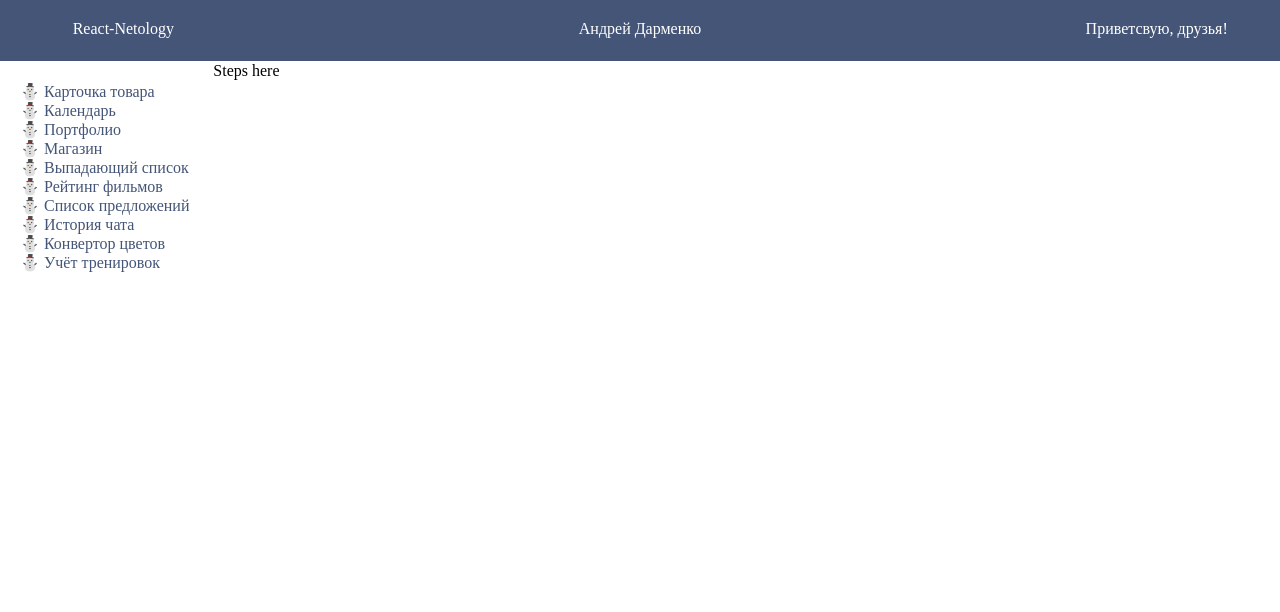
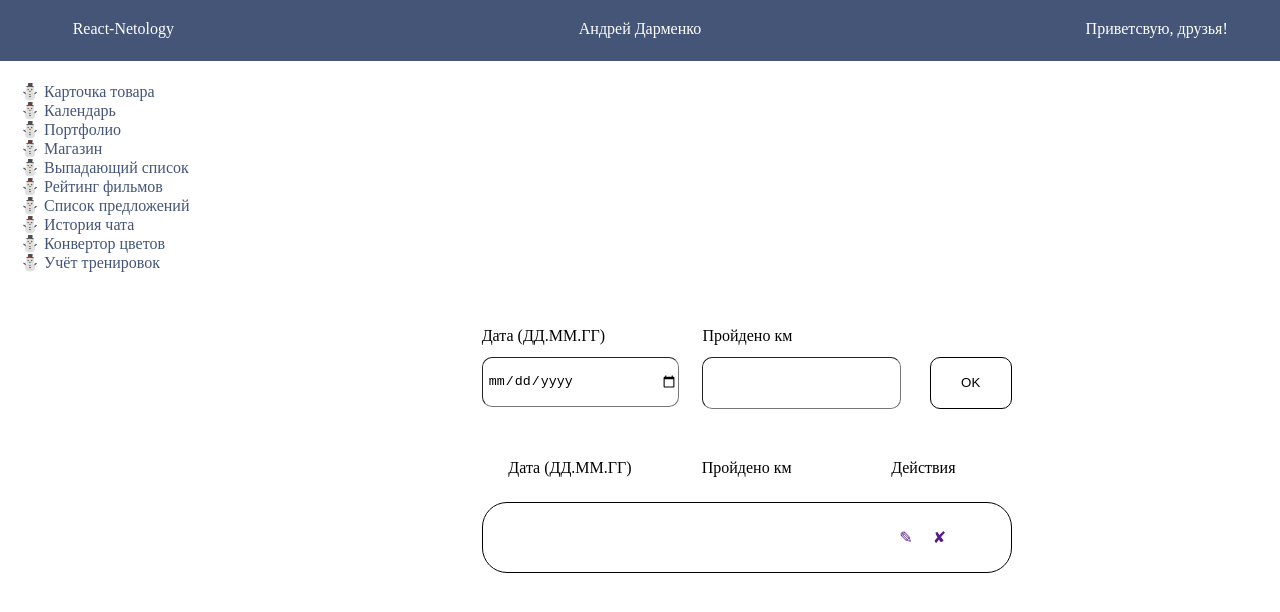
Before and after one commit to IamFenniks/react-netology, a React (Create React App) app: page /steps in a window 1280 px wide. Shown: the top 612 px of the page. Built offline with nearby package versions, Linux system fonts and the light colour scheme; a web font is replaced by a local one.

Commit message:
HW 4/2 is in a proccess

```diff
--- a/src/App.css
+++ b/src/App.css
@@ -1259,7 +1259,7 @@ top:5px;
 
 
 /* HomeWork 4/1 ---- START */
-.color-wrapper {
+.color-wrapper, .steps-wraper {
   width: 100%;
   height: 100vh;
   display: grid;
@@ -1293,7 +1293,59 @@ input.rgb {
 
 
 /* HomeWork 4/2 ---- START */
+.steps-wraper{grid-template-rows: auto auto;}
+.steps-form{
+  display: grid;
+  grid-template-columns: 5fr 5fr 2fr;
+  width: 530px;
+  margin: 0 auto;
+  position: relative;
+}
+.steps-form label{text-align: left;}
+.steps-form input{padding-left: 5px;}
+.steps-form input, .steps-form button{
+  width: 190px;
+  height: 48px;
+  margin-top: 12px;
+  border-radius: 10px;
+  background-color: #fff;
+  color: #000;
+  border-width: thin;
+}
+.steps-form input:hover, .steps-form button:hover {
+  background-color: lightblue;
+}
+.steps-form button{
+  width: 82px;
+  height: 52px;
+  border: 1px solid #000;
+  position: absolute;
+  right: 0;
+  bottom: 0;
+}
 
+.table-wrapper {
+  display: grid;
+  grid-template-rows: auto auto;
+  grid-template-columns: 1fr;
+  margin-top: 25px;
+  width: 530px;
+  margin: 25px auto;
+}
+.t-header, .tb-row{
+  display: grid;
+  grid-template-rows: auto;
+  grid-template-columns: repeat(3, 1fr);
+  margin: 25px 0;
+}
+.t-body {
+  border: 1px solid #000;
+  border-radius: 25px;
+  padding: 25px 0 0;
+}
+.tb-row{margin: 0; margin-bottom: 25px;}
+.tb-column a{margin: 0 10px;}
+.tb-column a:hover{ font-weight: 600; color: lightblue;}
 /* HomeWork 4/2 ---- END */
 
 
@@ -1301,3 +1353,11 @@ input.rgb {
 
 
 /* HomeWork 4/3 ---- START */
+
+/* HomeWork 4/3 ---- END */
+
+
+/* ======================================================================= */
+
+
+/* HomeWork 5/1 ---- START */
--- a/src/components/hw4/steps/Steps.jsx
+++ b/src/components/hw4/steps/Steps.jsx
@@ -1,8 +1,27 @@
-import React from "react";
+import React, { useState } from "react";
+import StepsForm from "./steps_inner/StepsForm";
+import StepsTable from "./steps_inner/StepsTable";
 
 const Steps = () => {
+
+    const [item, setItem] = useState({
+        date: '',
+        steps: null
+    });
+// debugger;
+    const addData = (date, steps) => {
+        setItem(prevItem => {
+            return { ...prevItem, date: date, steps: steps };
+        });
+    }
+
     return (
-        <div className="m-content">Steps here</div>
+        <div className="m-content">
+            <div className="steps-wraper">
+                <StepsForm addData={ addData } />
+                <StepsTable item={ item } />
+            </div>
+        </div>
     );
 }
 
--- /dev/null
+++ b/src/components/hw4/steps/steps_inner/StepsForm.jsx
@@ -0,0 +1,43 @@
+import React, { useState } from "react";
+
+const StepsForm = (props) => {
+    // debugger;
+    const [form, setForm] = useState({
+        date: '',
+        steps: ''
+    });
+
+    const handleDateChange = (e) => {
+        setForm(prevForm => ({...prevForm, date: e.target.value}));
+    }
+
+    const handleStepsChange = (e) => {
+        setForm(prevForm => ({...prevForm, steps: e.target.value}));
+    }
+
+    const handleSubmit = evt => {
+        evt.preventDefault();
+        evt.type && form.date !== '' && form.steps !== null
+            ? props.addData(form.date, form.steps)
+            : alert("Вы не ввели все данные");
+
+        // console.log(evt.type); // выводит submit
+        // console.log(evt.target); // выводит всю форму в html
+    }
+    // console.log(form.steps)
+    return (
+        <form onSubmit={ handleSubmit } className="steps-form">
+            <label htmlFor="date">
+                Дата (ДД.ММ.ГГ)
+                <input type="date" id="date" name="date" onChange={handleDateChange} value={form.date} />
+            </label>
+            <label htmlFor="steps">
+                Пройдено км
+                <input type="text" id="steps" name="steps" onChange={handleStepsChange} value={form.steps} />
+            </label>
+            <button type="submit">OK</button>
+        </form>
+    );
+}
+
+export default StepsForm;
--- /dev/null
+++ b/src/components/hw4/steps/steps_inner/StepsTable.jsx
@@ -0,0 +1,30 @@
+import React from "react";
+
+const StepsTable = ({ item }) => {
+
+
+    const date = (item.date).replace(/^(\d+)-(\d+)-(\d+)$/, `$3.$2.$1`)
+
+    const tableHeader = [ 'Дата (ДД.ММ.ГГ)', 'Пройдено км', 'Действия' ];
+
+    return (
+        <div className="table-wrapper">
+            <div className="t-header">
+                { tableHeader.map(h => <div key={ h } className="th-column">{ h }</div>) }
+            </div>
+
+            <div className="t-body">
+                <div className="tb-row">
+                    <div className="tb-column">{date}</div>
+                    <div className="tb-column">{item.steps}</div>
+                    <div className="tb-column">
+                        <a href="">&#x270E;</a>
+                        <a href="">&#10008;</a>
+                    </div>
+                </div>
+            </div>
+        </div>
+    );
+}
+
+export default StepsTable;
```
